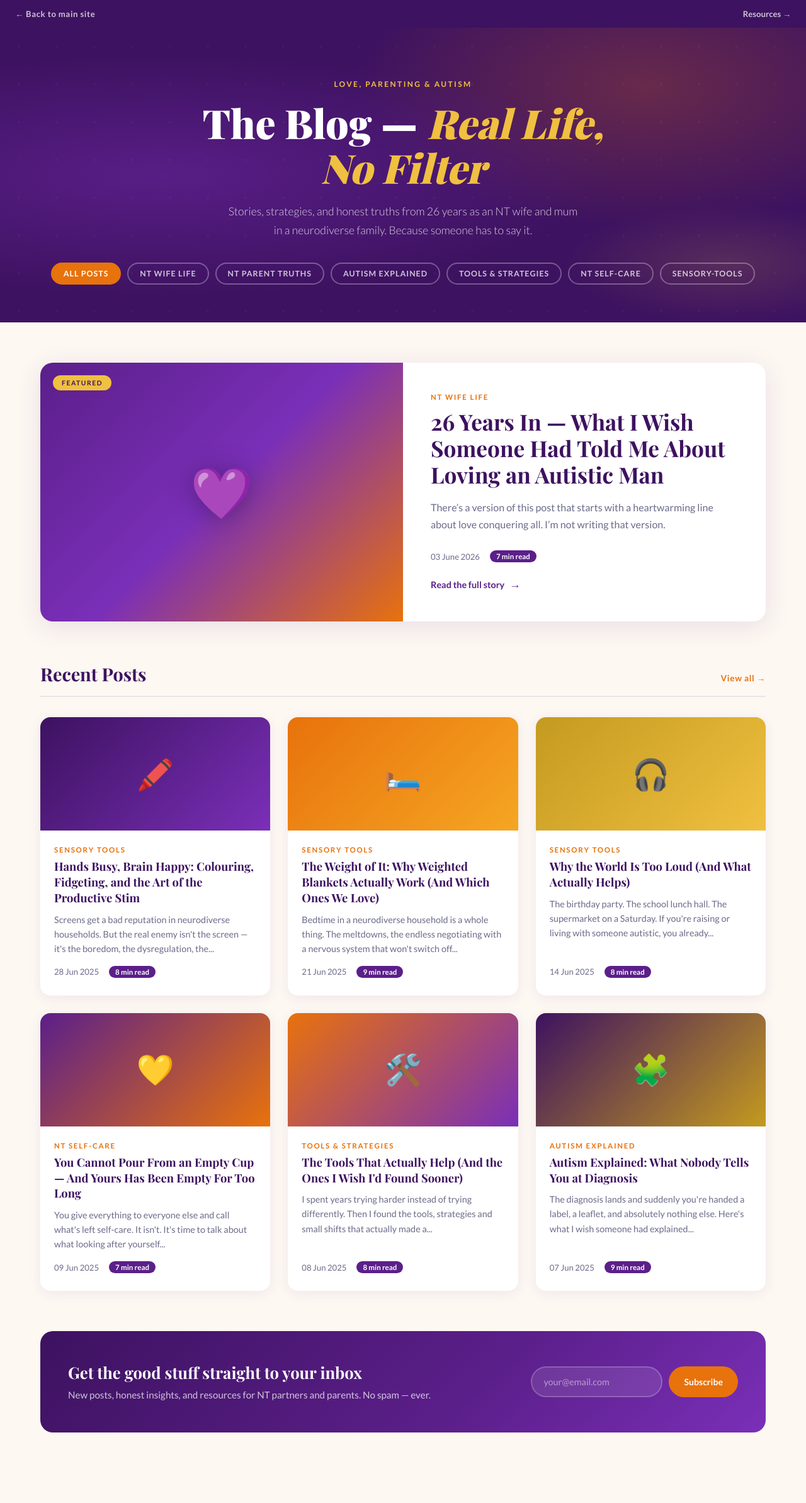
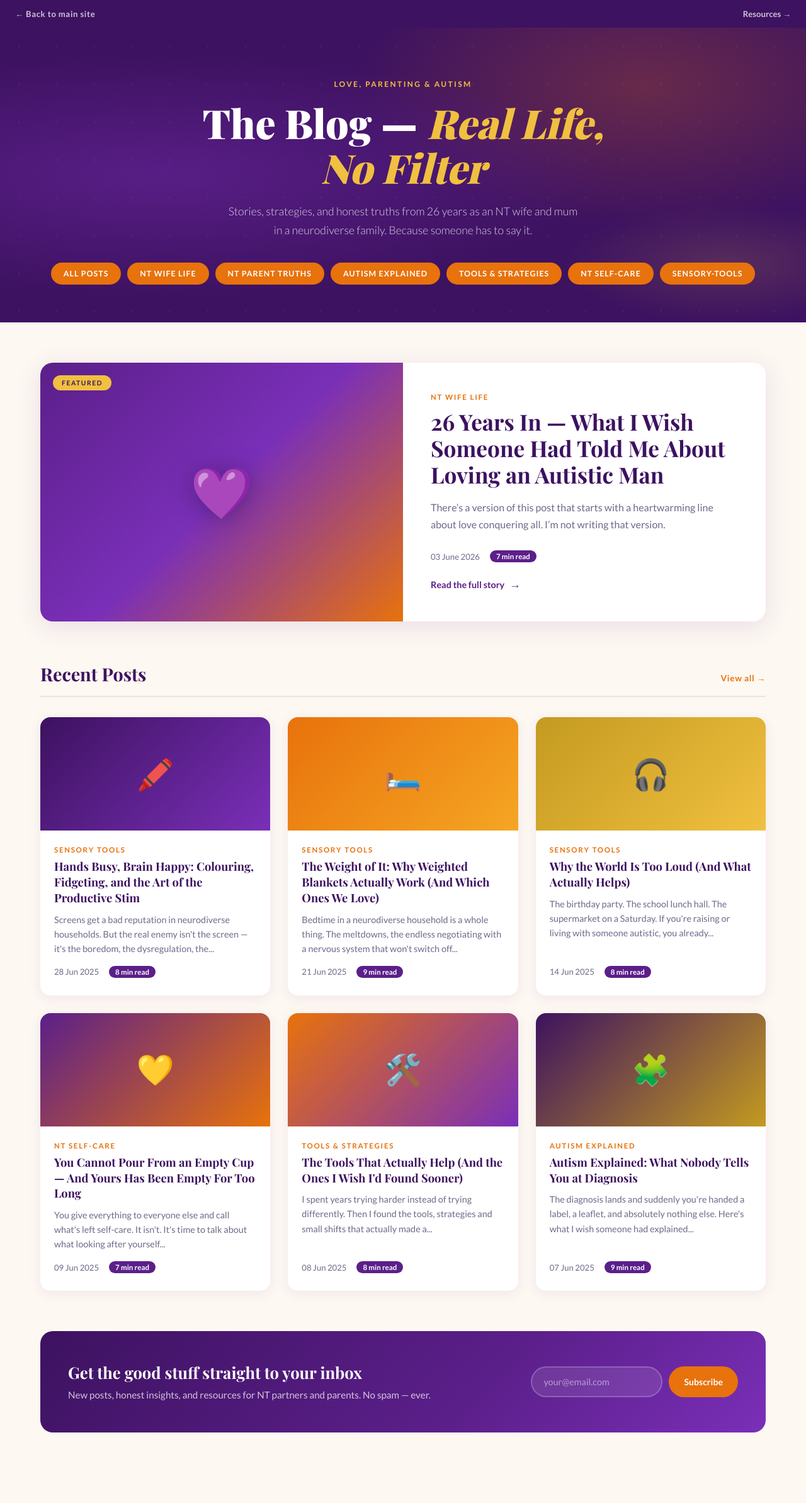
Before and after one commit to stixxnicky-lpa/loveparentingandautism, a Jekyll site: the page built from blog/index.html, in a window 1280 px wide. Shown: the whole page at 63% size. Built offline with Jekyll 4.4.1, drawn with Linux system fonts in a browser that asks for light colours; some web fonts are replaced.

Commit message:
Update index.html

```diff
--- a/blog/index.html
+++ b/blog/index.html
@@ -438,12 +438,12 @@ permalink: /blog/
 
   <div class="filter-bar">
     <a href="/blog/" class="filter-tag active">All Posts</a>
-    <a href="/blog/category/nt-wife/" class="filter-tag">NT Wife Life</a>
-    <a href="/blog/category/nt-parent/" class="filter-tag">NT Parent Truths</a>
-    <a href="/blog/category/autism-explained/" class="filter-tag">Autism Explained</a>
-    <a href="/blog/category/tools-strategies/" class="filter-tag">Tools &amp; Strategies</a>
-    <a href="/blog/category/self-care/" class="filter-tag">NT Self-Care</a>
-     <a href="/blog/category/sensory-tools/" class="filter-tag">Sensory-Tools</a>
+    <a href="/blog/category/nt-wife/" class="filter-tag active">NT Wife Life</a>
+    <a href="/blog/category/nt-parent/" class="filter-tag active">NT Parent Truths</a>
+    <a href="/blog/category/autism-explained/" class="filter-tag active">Autism Explained</a>
+    <a href="/blog/category/tools-strategies/" class="filter-tag active">Tools &amp; Strategies</a>
+    <a href="/blog/category/self-care/" class="filter-tag active">NT Self-Care</a>
+     <a href="/blog/category/sensory-tools/" class="filter-tag active">Sensory-Tools</a>
   </div>
 
 </section>
```
